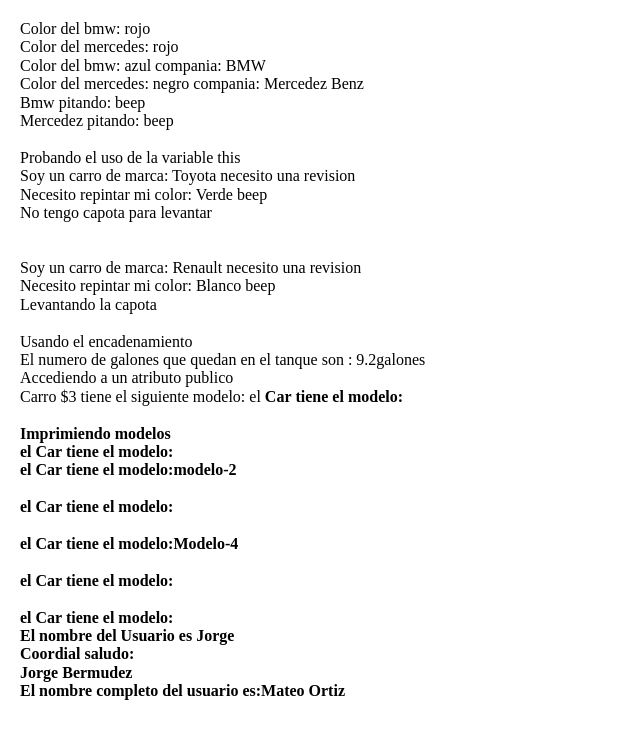
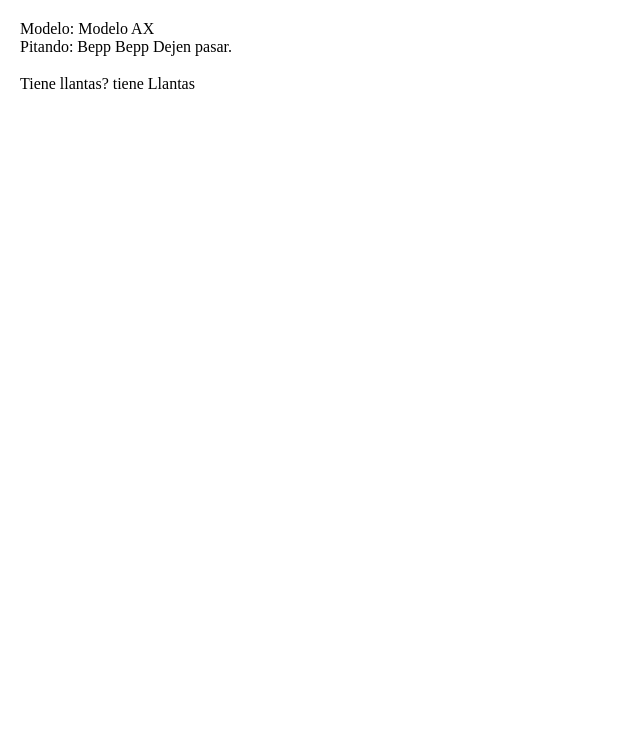
Before and after one commit to Te0MSK/proyecto01, a PHP site: page / in a window 1280 px wide. Shown: the top 739 px of the page, without its empty margins (0-640 px from the left). Run offline with PHP 8.4, Linux system fonts and the light colour scheme.

Commit message:
Cambios guardados hasta el taller de herencia

```diff
--- a/Car.php
+++ b/Car.php
@@ -1,12 +1,12 @@
 <?php
-class Car
+abstract class Car
 {
 
     public $empresa;
     public $color = "rojo";
     public $tieneCapota = true;
-    public $contenidoTanque;
-    private $modelo;
+    protected $contenidoTanque;
+    public $modelo = "sin definir ";
 
 
     public function __construct($mod = "sin definir")
@@ -19,13 +19,22 @@ class Car
     }
 
 
+    abstract public function calcNumKilomConTanqueLleno();
+
+public function setContenidoTanque($volumen){
+
+$this -> contenidoTanque = $volumen;
+
+
+}
+
 
 
     private $modelos_permitidos = array("audi", "mazda", "mercedez", "lamborghini");
 
     public function pitar()
     {
-        return "beep";
+        return "beep soy un carro de modelo: ".$this -> modelo;
     }
 
     public function pedirRevision()
@@ -53,13 +62,13 @@ class Car
         return $this;
     }
 
-    public function getModelo()
+     public function getModelo()
     {
 
         return "el <b>" . __CLASS__ . "<b/> tiene el modelo:" . $this->modelo;
     }
 
-    public function setModelo($mod)
+     public function setModelo($mod)
     {
 
 
--- /dev/null
+++ b/Car2.php
@@ -0,0 +1,17 @@
+<?php
+
+interface Car2{
+
+public function setModel($name);
+
+public function getModel();
+
+
+
+
+
+
+
+
+
+}
--- /dev/null
+++ b/Deportivo.php
@@ -0,0 +1,39 @@
+<?php
+
+class Deportivo extends Car
+{
+
+    private $estilo = "Rapido y Furioso";
+
+    public $tieneCapota = false;
+
+
+
+    public function conducirConEstilo()
+    {
+
+        return "Conducir un " . $this->modelo . "<i>" . $this->estilo . "</i>";
+    }
+
+    public function verMiModelo(){
+
+        echo "<br />Desde la clase hija: ".$this->modelo;
+
+
+
+    }
+
+    public function getModelo()
+    {
+
+        return "El nuevo modelo es:   ".$this -> modelo;
+    }
+
+    public function calcNumKilomConTanqueLleno(){
+
+        $kilometros = $this -> contenidoTanque*40;
+        return $kilometros;
+
+
+    }
+}
--- /dev/null
+++ b/Honda.php
@@ -0,0 +1,14 @@
+<?php
+
+class Honda extends Car {
+
+
+public function calcNumKilomConTanqueLleno()
+{
+    $kilometros = $this -> contenidoTanque*30;
+    return $kilometros;
+}
+
+
+
+}
--- /dev/null
+++ b/MiniCar.php
@@ -0,0 +1,43 @@
+<?php
+
+require 'Car2.php';
+require 'Vehicle.php';
+
+class MiniCar implements Car2,Vehicle
+{
+
+    private $model;
+    private $tieneLlantas;
+
+
+
+    public function setModel($name)
+    {
+
+
+        $this->model = $name;
+    }
+
+    public function getModel()
+    {
+
+        return $this->model;
+    }
+
+    public function pitar(){
+
+return "Bepp Bepp Dejen pasar. ";
+
+    }
+
+    public function setTieneLlantas($bool)
+    {
+        $this -> tieneLlantas =$bool;
+
+    }
+    public function getTieneLlantas()
+    {
+        return ($this -> tieneLlantas)? "tiene Llantas" : "No tiene Llantas";
+
+    }
+}
--- /dev/null
+++ b/Toyota.php
@@ -0,0 +1,18 @@
+<?php
+
+class Toyota extends Car {
+
+
+public function calcNumKilomConTanqueLleno()
+{
+    $kilometros = $this -> contenidoTanque*33;
+    return $kilometros;
+}
+
+public function getColor(){
+
+return "beige";
+}
+
+
+}
--- /dev/null
+++ b/Vehicle.php
@@ -0,0 +1,16 @@
+<?php
+
+
+
+
+interface Vehicle{
+
+public function setTieneLlantas($bool);
+public function getTieneLlantas();
+
+
+
+
+
+
+}
--- a/index.php
+++ b/index.php
@@ -1,90 +1,95 @@
 <!DOCTYPE html>
 <html lang="es">
+
 <head>
   <title>Clases y objetos</title>
-  <meta charset ="utf-8"
-  <meta name="viewport" content="width=device-width , initial-scale=1 , maximum-scale=1" />
-  <link rel="stylesheet" type="text/css" href="css/normalize.css"/>
-  <link rel="stylesheet" type="text/css" href="css/estilos.css"/>
+  <meta charset="utf-8" <meta name="viewport" content="width=device-width , initial-scale=1 , maximum-scale=1" />
+  <link rel="stylesheet" type="text/css" href="css/normalize.css" />
+  <link rel="stylesheet" type="text/css" href="css/estilos.css" />
 </head>
+
 <body>
   <?php
   require 'Car.php';
   require 'Usuario.php';
+  require 'Deportivo.php';
+  require 'Honda.php';
+  require 'Toyota.php';
+  require 'Minicar.php';
 
   ?>
   <?php
 
- $bmw = new Car(); //instanciuacion
- $mercedes = new Car("modelo-2");
- $audi = new Car();
+  //$bmw = new Car(); //instanciuacion
+  //$mercedes = new Car("modelo-2");
+  //$audi = new Car();
 
-echo "Color del bmw: $bmw->color";
-echo "<br/>";
-echo "Color del mercedes: $mercedes->color";
+  //echo "Color del bmw: $bmw->color";
+  //echo "<br/>";
+  //echo "Color del mercedes: $mercedes->color";
 
-$bmw -> color ="azul";
-$bmw ->empresa = "BMW";
+  //$bmw->color = "azul";
+  //$bmw->empresa = "BMW";
 
-$mercedes -> color ="negro";
-$mercedes ->empresa = "Mercedez Benz";
+  //$mercedes->color = "negro";
+  //$mercedes->empresa = "Mercedez Benz";
 
-echo "<br/>";
-echo "Color del bmw: $bmw->color compania: $bmw->empresa";
-echo "<br/>";
-echo "Color del mercedes: $mercedes->color compania: $mercedes->empresa";
-echo "<br/>";
-echo "Bmw pitando: " .$bmw->pitar();
-echo "<br/>";
-echo "Mercedez pitando: " .$mercedes->pitar();
+  //echo "<br/>";
+  //echo "Color del bmw: $bmw->color compania: $bmw->empresa";
+  //echo "<br/>";
+  //echo "Color del mercedes: $mercedes->color compania: $mercedes->empresa";
+  //echo "<br/>";
+  //echo "Bmw pitando: " .$bmw->pitar();
+  //echo "<br/>";
+  //echo "Mercedez pitando: " .$mercedes->pitar();
 
-echo "<br/><br/> Probando el uso de la variable this";
+  //echo "<br/><br/> Probando el uso de la variable this";
 
-$carro1 = new Car("Modelo-4");
-$carro2 = new Car();
+  //$carro1 = new Car("Modelo-4");
+  //$carro2 = new Car();
 
-$carro1->tieneCapota=false;
-$carro1->empresa="Toyota";
-$carro1->color="Verde";
+  //$carro1->tieneCapota=false;
+  //$carro1->empresa="Toyota";
+  //$carro1->color="Verde";
 
 
-$carro2->empresa="Renault";
-$carro2->color="Blanco";
+  //$carro2->empresa="Renault";
+  //$carro2->color="Blanco";
 
-$carro1->pedirRevision();
-$carro1->levantarCapota();
+  //$carro1->pedirRevision();
+  //$carro1->levantarCapota();
 
-echo "<br/><br/>";
-$carro2 ->pedirRevision();
-$carro2 ->levantarCapota();
-echo "<br/><br/> Usando el encadenamiento";
-$carro3= new Car();
-$gasolina = $carro3 -> llenar(10) -> correr(40) -> contenidoTanque;
+  //echo "<br/><br/>";
+  //$carro2 ->pedirRevision();
+  //$carro2 ->levantarCapota();
+  //echo "<br/><br/> Usando el encadenamiento";
+  //$carro3= new Car();
+  //$gasolina = $carro3 -> llenar(10) -> correr(40) -> contenidoTanque;
 
-echo "<br/>El numero de galones que quedan en el tanque son : ". $gasolina . "galones";
+  //echo "<br/>El numero de galones que quedan en el tanque son : ". $gasolina . "galones";
 
 
 
-echo "<br /<br /> Accediendo a un atributo publico";
+  //echo "<br /<br /> Accediendo a un atributo publico";
 
   //$carro3 ->setModelo ("audi") ;
 
   //$carro3 -> modelo = "Audi";
 
 
-echo "<br/> Carro  \$3 tiene el siguiente modelo: ".$carro3 -> getModelo();
+  //echo "<br/> Carro  \$3 tiene el siguiente modelo: ".$carro3 -> getModelo();
 
 
-echo "<br/><br/> Imprimiendo modelos <br/>". $bmw  -> getModelo(). "<br/>". $mercedes -> getModelo()."<br/>".
-"<br/>". $audi -> getModelo()."<br/>".  "<br/>". $carro1 -> getModelo()."<br/>". "<br/>". $carro2 -> getModelo()."<br/>". "<br/>". $carro3 -> getModelo()."<br/>";
+  //echo "<br/><br/> Imprimiendo modelos <br/>". $bmw  -> getModelo(). "<br/>". $mercedes -> getModelo()."<br/>".
+  //"<br/>". $audi -> getModelo()."<br/>".  "<br/>". $carro1 -> getModelo()."<br/>". "<br/>". $carro2 -> getModelo()."<br/>". "<br/>". $carro3 -> getModelo()."<br/>";
 
 
-$usuario1 = new Usuario("Jorge","Bermudez");
-echo $usuario1 ->getNombre();
+  //$usuario1 = new Usuario("Jorge","Bermudez");
+  //echo $usuario1 ->getNombre();
   //$usuario1 ->setNombre("Juan");
   //$usuario1 ->apellido="Poli";
 
-$usuario1->saludar();
+  //$usuario1->saludar();
 
 
   //$usuario2  = new Usuario();
@@ -103,11 +108,42 @@ $usuario1->saludar();
   //$usuario4 ->setNombre("Alejandro");
   //echo "<br />". $usuario4 ->getNombre();
 
-$usuario5 = new Usuario("Mateo","Ortiz");
+  //$usuario5 = new Usuario("Mateo","Ortiz");
 
 
-echo $usuario5 -> getNombreCompleto();
+  //echo $usuario5 -> getNombreCompleto();
+
+
+
+
+  //$deportivo1 = new Deportivo();
+  //$deportivo1->setModelo("lamborghini");
+  //$deportivo1 -> levantarCapota();
+
+/*
+  $toyota1 = new Toyota();
+  $toyota1 -> setContenidoTanque(10);
+
+  echo "Con el tanque lleno el Toyota recorre  : ".$toyota1 -> calcNumKilomConTanqueLleno().".";
+
+  echo "<br  />El color del toyota es ".$toyota1 -> getColor().".";
+
+*/
+
+$carro1 = new Minicar ();
+$carro1 -> setModel ("Modelo AX");
+echo "Modelo: ".$carro1->getModel();
+echo "<br />";
+echo "Pitando: ". $carro1 ->pitar();
+echo "<br />";
+$carro1 -> setTieneLlantas(true);
+echo "<br />";
+echo "Tiene llantas? ".$carro1 -> getTieneLlantas();
+echo "<br />";
+
+
 
   ?>
 </body>
+
 </html>
```
Lines whose indentation alone changed are shown as unchanged.
